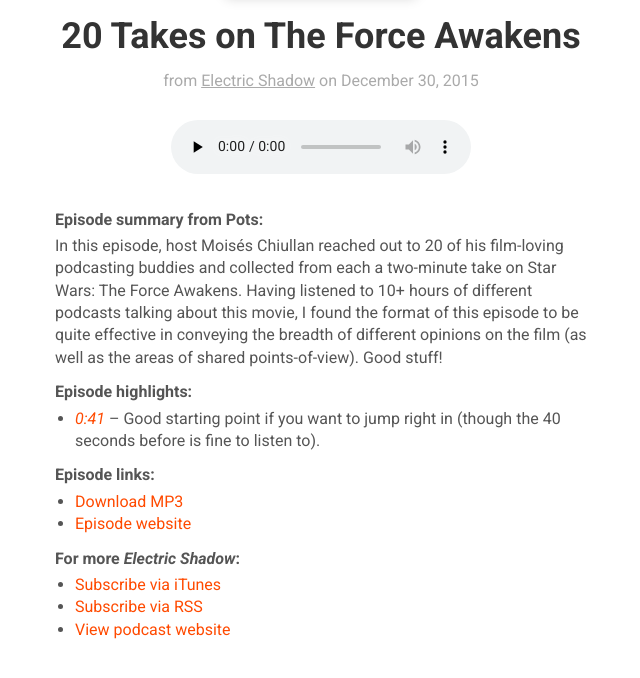
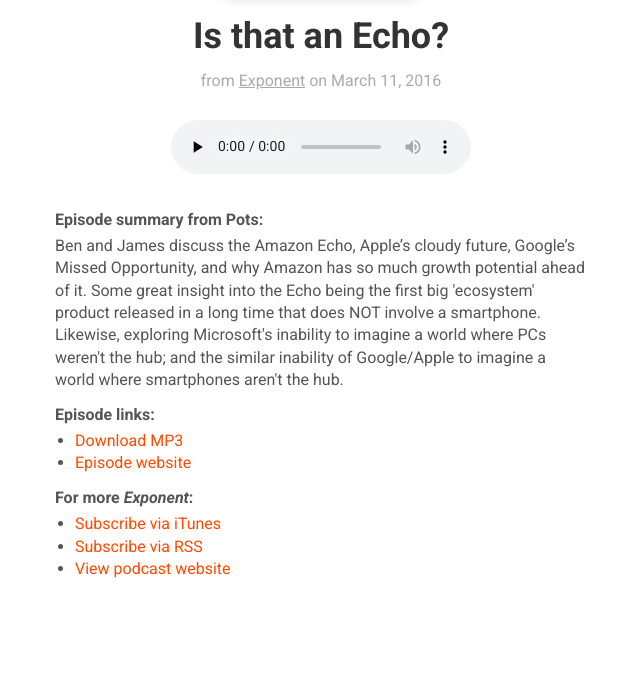
Before and after one commit to davidpots/podcasts, a Jekyll site: the page built from index.html, in a window 1280 px wide and 1400 px high, cut to the strip 639-1317 px from the top of the window. Shown: the whole strip, without its empty margins (319-959 px from the left). Built offline with Jekyll 4.4.1, drawn with Linux system fonts in a browser that asks for light colours; nearby versions of some CDN libraries.

Commit message:
Adds exponent amazon ep

```diff
--- a/_config.yml
+++ b/_config.yml
@@ -2,7 +2,7 @@
 title: Podcast recommendations from @davidpots
 email: davidpots@gmail.com
 description: A curated mixtape of recommended podcast episodes. Maintained by David Potsiadlo.
-baseurl: "" # the subpath of your site, e.g. /blog/
+baseurl: "/podcasts/" # the subpath of your site, e.g. /blog/
 url: "http://www.davidpots.com/podcasts" # the base hostname & protocol for your site
 twitter_username: davidpots
 github_username:  davidpots
--- /dev/null
+++ b/_episodes/2016-03-11--exponent--is-that-an-echo.md
@@ -0,0 +1,8 @@
+---
+date:          "2016-03-11"
+podcast:       "Exponent"
+title:         "Is that an Echo?"
+summary:       "Ben and James discuss the Amazon Echo, Apple’s cloudy future, Google’s Missed Opportunity, and why Amazon has so much growth potential ahead of it. Some great insight into the Echo being the first big 'ecosystem' product released in a long time that does NOT involve a smartphone. Likewise, exploring Microsoft's inability to imagine a world where PCs weren't the hub; and the similar inability of Google/Apple to imagine a world where smartphones aren't the hub."
+url-audio:     "http://media.blubrry.com/exponent/p/content.blubrry.com/exponent/exponent70.mp3"
+url-web:       "http://exponent.fm/episode-070-is-that-an-echo/"
+---
--- a/_includes/head.html
+++ b/_includes/head.html
@@ -10,7 +10,7 @@
 
   <title>{% if page.title %}{{ page.title }}{% else %}{{ site.title }}{% endif %}</title>
 
-  <link rel="stylesheet" href="{{ "css/main.css" | prepend: site.baseurl }}">
+  <link rel="stylesheet" href="{{ "/css/main.css" | prepend: site.baseurl }}">
   <link rel="canonical" href="{{ page.url | replace:'index.html','' | prepend: site.baseurl | prepend: site.url }}">
   <link rel="alternate" type="application/rss+xml" title="{{ site.title }}" href="{{ "/feed.xml" | prepend: site.baseurl | prepend: site.url }}" />
   <link href='http://fonts.googleapis.com/css?family=Roboto:400,400italic,700,700italic' rel='stylesheet' type='text/css'>
```
